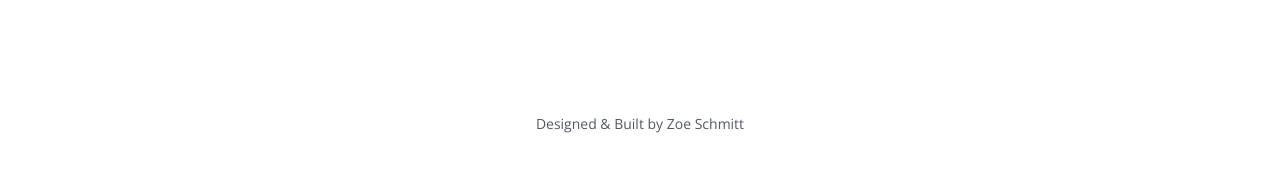
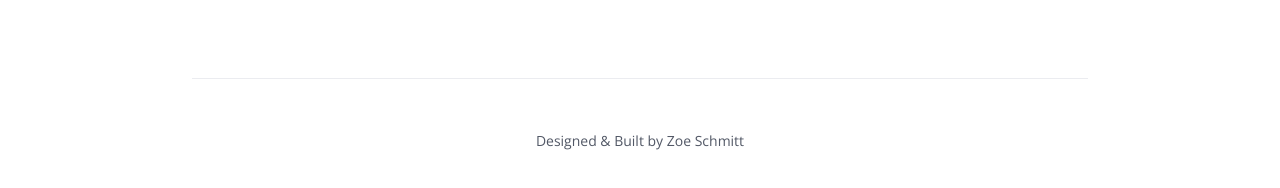
Before and after one commit to zoeschmitt/zoe, a React (Create React App) app: page / in a window 1280 px wide. Shown: the part 1311-1499 px from the top of the page. Built offline with nearby package versions, Linux system fonts and the light colour scheme.

Commit message:
feat: added seperator to footer

```diff
--- a/src/sections/footer/footer.scss
+++ b/src/sections/footer/footer.scss
@@ -1,10 +1,20 @@
-@import '../../styles/global.scss';
+@import "../../styles/global.scss";
 
 .footer {
+  hr {
+    border: none;
+    background-color: $color-grey;
+    height: 1px;
+    width: 70%;
+  }
+  .row {
     padding: 30px $horizontal-padding;
     display: flex;
     justify-content: center;
     align-items: center;
-    font-size: 14px;
-    color: $color-dark-grey;
+    p {
+      font-size: 14px;
+      color: $color-dark-grey;
+    }
+  }
 }
--- a/src/sections/footer/index.tsx
+++ b/src/sections/footer/index.tsx
@@ -2,13 +2,14 @@ import Row from "../../components/row";
 import "./footer.scss";
 
 const Footer = () => {
-  return <footer className="footer">
+  return (
+    <footer className="footer">
+      <hr />
       <Row>
-          <p>
-              Designed & Built by Zoe Schmitt
-          </p>
+        <p>Designed & Built by Zoe Schmitt</p>
       </Row>
-  </footer>;
+    </footer>
+  );
 };
 
 export default Footer;
```
